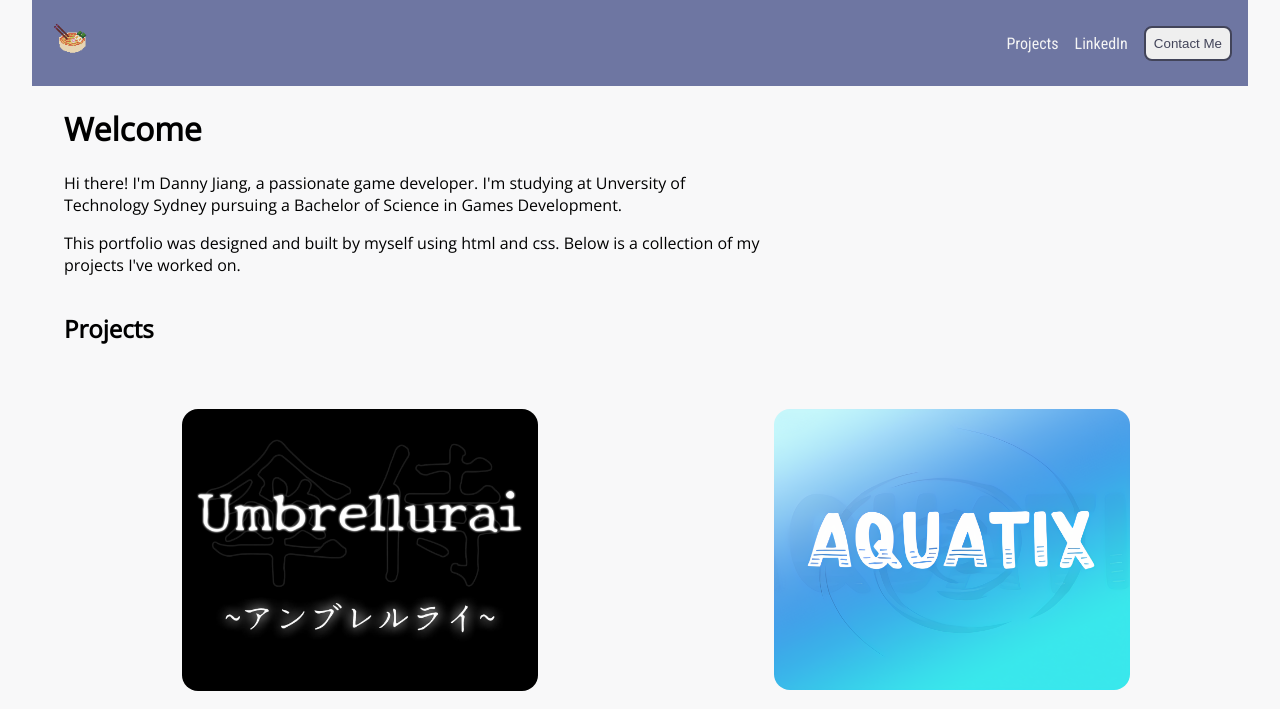
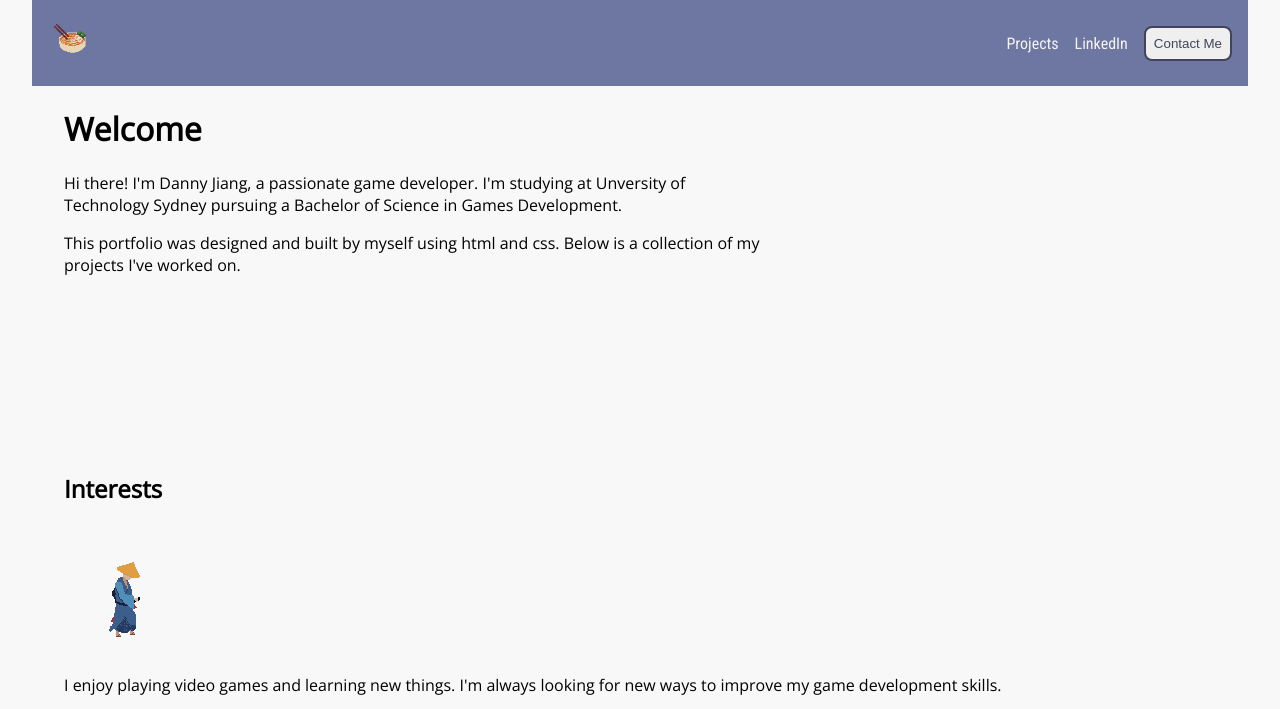
Before and after one commit to SV3N77/Portfolio, a PHP site: page / in a window 1280 px wide. Shown: the top 709 px of the page. Run offline with PHP 8.4, Linux system fonts and the light colour scheme.

Commit message:
Added another section for interests

```diff
--- a/Index.html
+++ b/Index.html
@@ -41,7 +41,30 @@
           Below is a collection of my projects I've worked on.
         </p>
       </div>
-
+      <section id="Interests">
+        <h2>Interests</h2>
+        <div class="InterestsRow">
+          <div class="InterestContent">
+            <img src="images/Kenji-Idle.gif" alt="Game" />
+            <p>
+              I enjoy playing video games and learning new things. I'm always
+              looking for new ways to improve my game development skills.
+            </p>
+          </div>
+          <div class="InterestContent">
+            <img src="images/code.png" alt="Code" />
+            <p>
+              I enjoy learning new things and solving problems. I'm always
+              looking for new ways to improve my coding skills.
+            </p>
+          </div>
+          <div class="InterestContent">
+            <img src="images/music.png" alt="Animation" />
+            <p>
+              I enjoy listening to music and learning new things. I'm always
+              looking for new ways to improve my music production skills.
+            </p>
+      </section>
       <section id="Projects">
         <h2>Projects</h2>
         <br />
@@ -81,6 +104,19 @@
             </p>
           </div>
         </div>
+        <!-- <div class="content">
+            <a href="https://www.youtube.com/watch?v=XqNKKace2Hs">
+              <img src="images/Coffee.jpg" alt="Wheres My Coffee?" />
+            </a>
+            <h3>Wheres My Coffee?</h3>
+            <p>
+              'Where's My Coffee?' features a businessman who has an inseparable
+              urge to acquire his morning coffee. The game is a 2D, fast-paced
+              platformer that is based off the businessman's imagination and his
+              struggles throughout his work day.
+            </p>
+          </div>
+        </div> -->
       </section>
     </main>
 
--- a/style.css
+++ b/style.css
@@ -61,6 +61,7 @@ html {
   display: flex;
   flex-direction: column;
   margin-left: 2rem;
+  gap: 10rem;
 }
 
 .MainContent {
@@ -111,6 +112,13 @@ ul {
   opacity: 0.8;
 }
 
+/* .InterestsContainer{
+
+}
+
+.InterestContent {
+
+} */
 @media screen and (max-width: 768px) {
   .Main {
     width: 100%;
```
Also changed, not shown: Images/Kenji-Idle.gif (added), abiout.html (deleted).
